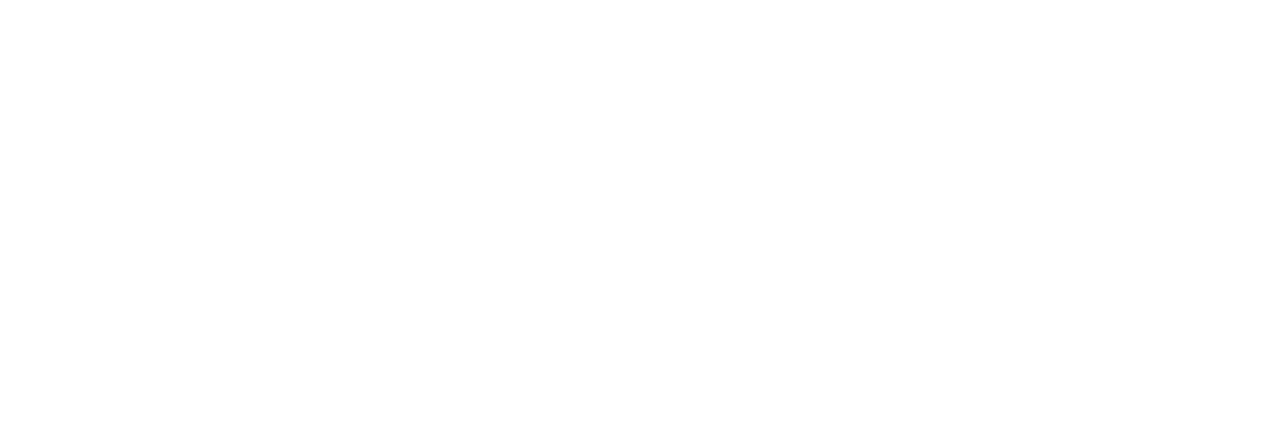
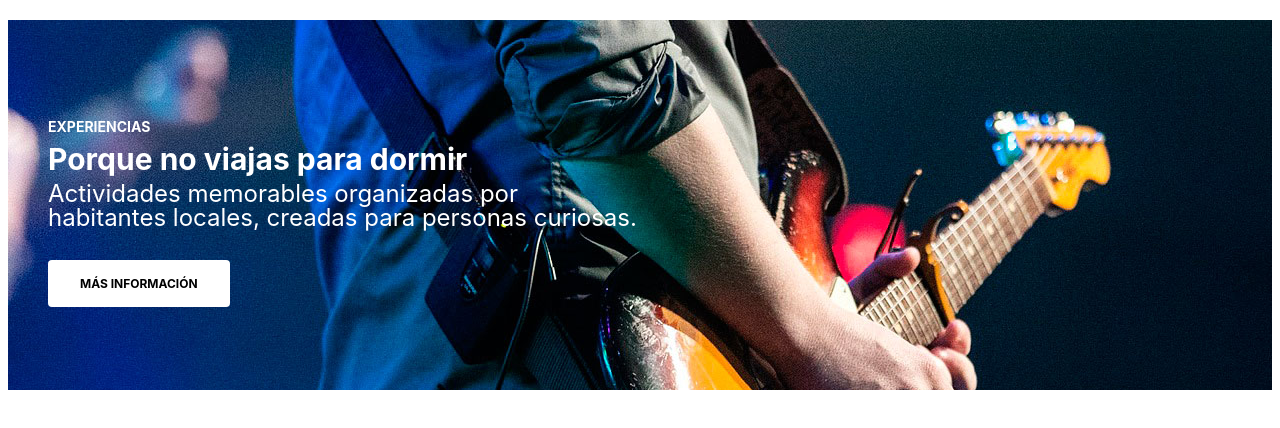
Before and after one commit to FerGuevaraM95/airbnb-tailwindcss, a website: page index.html in a window 1280 px wide. Drawn offline with Linux system fonts and the light colour scheme.

Commit message:
(Add): seccion Hero

```diff
--- a/index.html
+++ b/index.html
@@ -8,6 +8,16 @@
     <link rel="stylesheet" href="css/app.css">
 </head>
 <body>
+    <div class="container mx-auto">
+        <div class="bg-auto h-auto text-white py-24 px-10 mt-5 mx-2" style="background-image: url(img/bg.jpg)">
+            <div class="md:w-1/2">
+                <p class="font-bold text-sm uppercase">Experiencias</p>
+                <p class="text-3xl font-bold">Porque no viajas para dormir</p>
+                <p class="text-2xl mb-10 leading-none">Actividades memorables organizadas por habitantes locales, creadas para personas curiosas.</p>
 
+                <a class="bg-white py-4 px-8 text-black font-bold uppercase text-xs rounded" href="#">Más Información</a>
+            </div>
+        </div>
+    </div>
 </body>
 </html>
```
